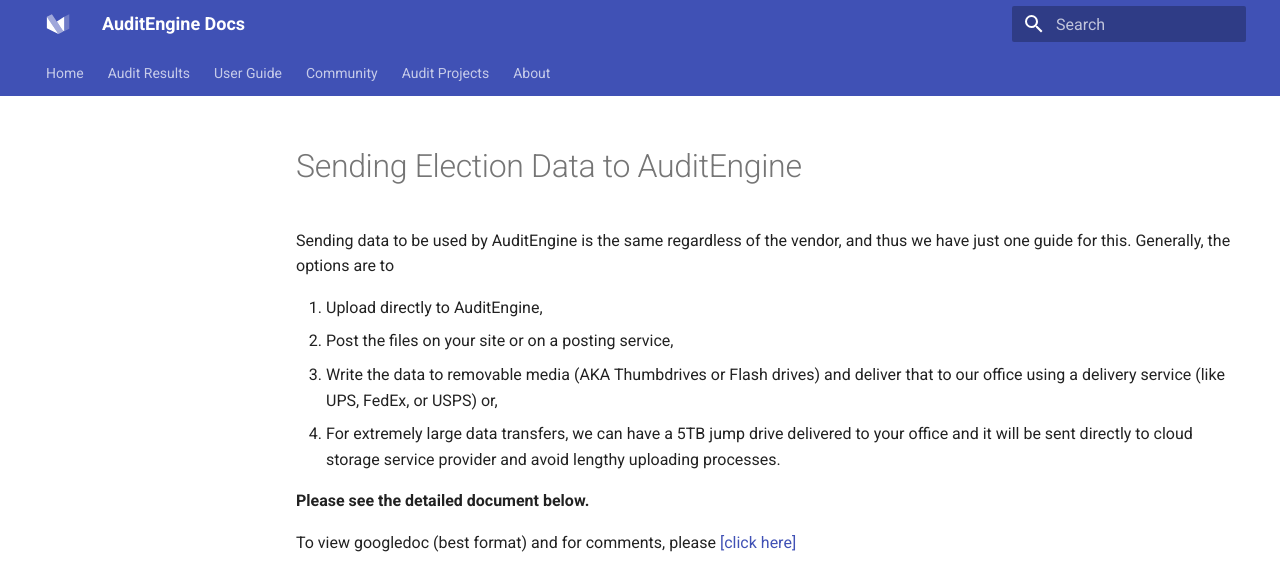
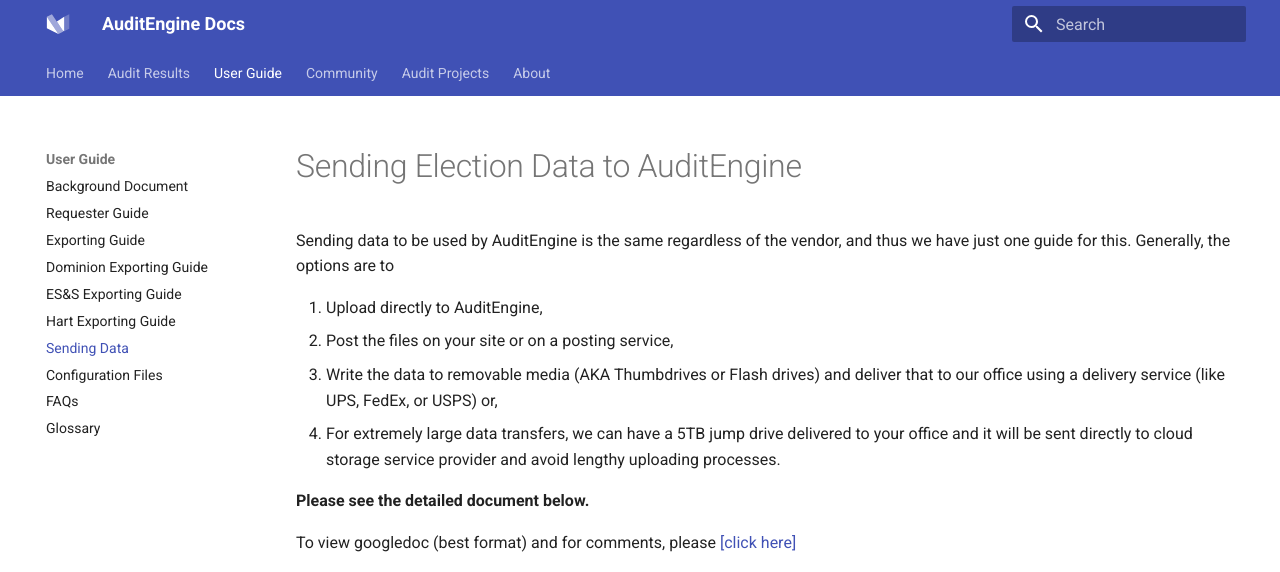
Before and after one commit to raylutz/audit-engine-docsite, an MkDocs documentation site: the page built from docs/user-guide/sending_data.md, in a window 1280 px wide and 1348 px high. Shown: the top 572 px of the window. Built offline with MkDocs 1.6.1 and Material for MkDocs 9.7.7, drawn with Linux system fonts in a browser that asks for light colours; grey boxes are pictures that could not be loaded.

Commit message:
Update mkdocs.yml

```diff
--- a/mkdocs.yml
+++ b/mkdocs.yml
@@ -9,11 +9,12 @@
     - User Guide:
 #        - Overview:                       user-guide/overview.md
         - Background Document:            user-guide/auditengine-background-doc.md
+        - Requester Guide:                user-guide/requester-guide.md
         - Exporting Guide:                user-guide/exporting_guide.md
         - Dominion Exporting Guide:       user-guide/dom_exporting_guide.md
         - ES&S Exporting Guide:           user-guide/ess_exporting_guide.md
         - Hart Exporting Guide:           user-guide/hart_exporting_guide.md
-#        - Uploading Guide:                user-guide/uploading_guide.md            DEPRECATED
+        - Sending Data:                   user-guide/sending_data.md
         - Configuration Files:            user-guide/configuration_files.md
 #        - Running Audits:                 user-guide/running_audits_app.md
 #        - TargetMapper App:               user-guide/targetmapper_app.md
@@ -49,7 +50,7 @@
     - toc.integrate
     - navigation.instant
     - navigation.tabs
-    - navigation.indexes
+  #  - navigation.indexes
 
   # 404 page
   static_templates:
```
